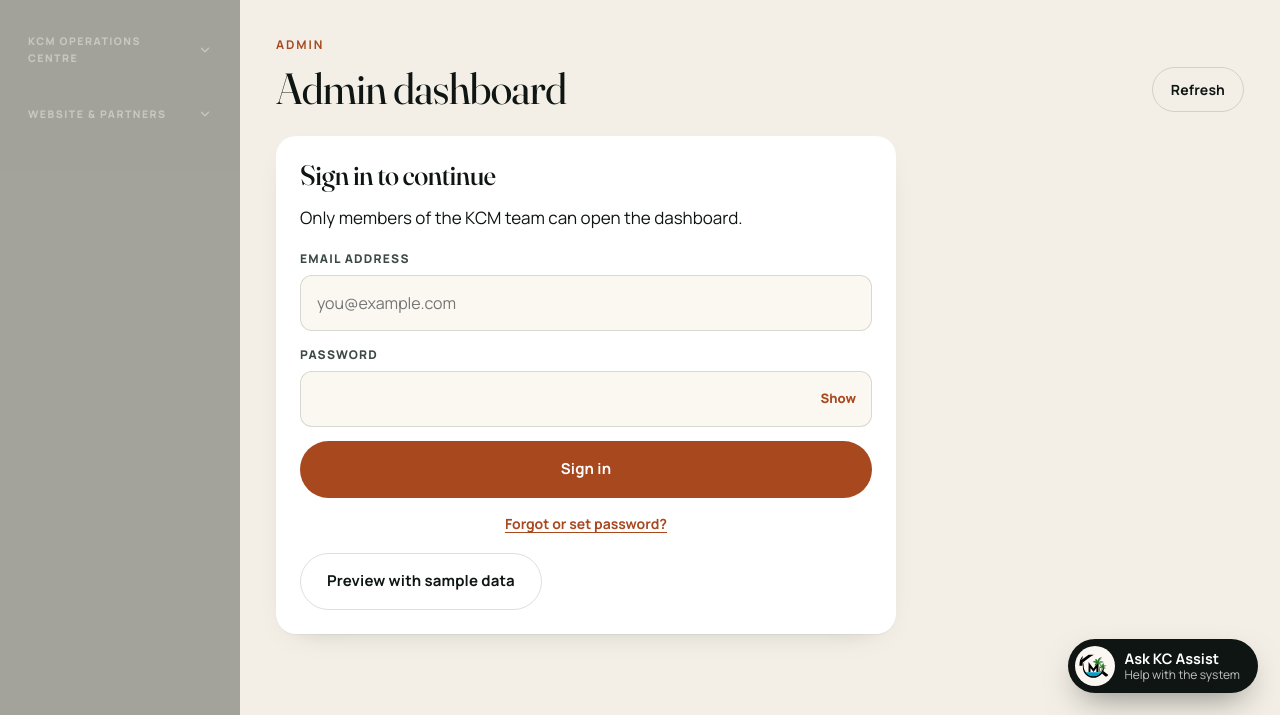
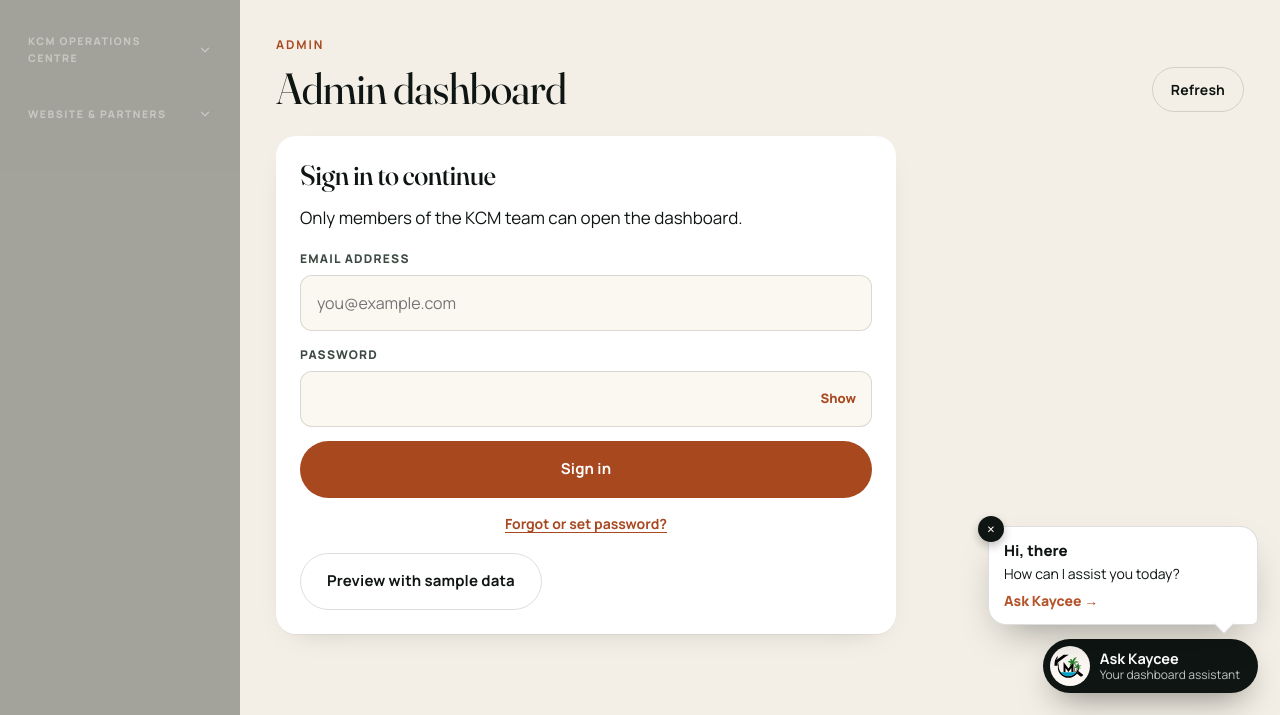
Before and after one commit to MATHONSIMM/KCMTravel-Tours, an ASP.NET Core app: page /admin in a window 1280 px wide. Shown: the part 85-800 px from the top of the page. Run offline with ASP.NET Core 8, Linux system fonts and the light colour scheme.

Commit message:
Dashboard Kaycee: answers 'my tickets' from live data, colleague workload, new intro and greeting bubble
Co-Authored-By: Claude Opus 5.5 <noreply@anthropic.com>
Claude-Session: https://claude.ai/code/session_01VDND8pwejiKdDGhGsBJFhg

```diff
--- a/KcmTravel/wwwroot/css/ops.css
+++ b/KcmTravel/wwwroot/css/ops.css
@@ -252,3 +252,14 @@ body.staff-mode .chat, body.staff-mode .wa-float { display: none !important; }
 @media (max-width: 760px) { .kca { right: 12px; bottom: 12px; } .kca-launch small { display: none; } }
 @media (prefers-reduced-motion: reduce) { .kca-typing span { animation: none; } }
 .kca-src { margin-top: 8px !important; font-size: 11.5px; color: var(--ink-soft); }
+.kca-sub { font-size: 13px; color: var(--ink-soft); }
+.kca-bad { color: #b42318; }
+.kca-teaser { position: absolute; right: 0; bottom: calc(100% + 14px); width: 270px; opacity: 0; transform: translateY(10px) scale(.96); transform-origin: bottom right; transition: opacity .35s ease, transform .45s ease; }
+.kca-teaser.is-in { opacity: 1; transform: none; }
+.kca-teaser[hidden] { display: none; }
+.kca-teaser-msg { position: relative; display: flex; flex-direction: column; gap: 3px; width: 100%; padding: 13px 15px; border: 1px solid var(--line); border-radius: 18px 18px 6px 18px; background: var(--card, #fff); color: var(--ink); font: inherit; font-size: 14px; line-height: 1.45; text-align: left; cursor: pointer; box-shadow: 0 18px 40px -16px rgba(0,0,0,.4); }
+.kca-teaser-msg::after { content: ""; position: absolute; right: 26px; bottom: -7px; width: 14px; height: 14px; background: inherit; border-right: 1px solid var(--line); border-bottom: 1px solid var(--line); transform: rotate(45deg); }
+.kca-teaser-hi { font-weight: 800; font-size: 15px; }
+.kca-teaser-cta { margin-top: 3px; font-weight: 800; color: var(--accent, #b4542a); }
+.kca-teaser-x { position: absolute; top: -10px; left: -10px; width: 26px; height: 26px; border: 0; border-radius: 50%; background: var(--night, #14201b); color: #fff; font-size: 16px; line-height: 1; cursor: pointer; box-shadow: 0 4px 10px rgba(0,0,0,.25); }
+@media (prefers-reduced-motion: reduce) { .kca-teaser { transition: none; } }
--- a/KcmTravel/wwwroot/js/staff-assistant.js
+++ b/KcmTravel/wwwroot/js/staff-assistant.js
@@ -1,4 +1,4 @@
-/* KC Assist: the staff assistant in the dashboard.
+/* Kaycee (dashboard assistant): the staff assistant in the dashboard.
    Answers "how do I…" questions about the KCM Operations Centre in plain language, however they are phrased.
    How it understands paraphrases (no AI service, no running cost, works offline):
      1. phrases and synonyms are mapped to one meaning ("give a ticket to", "allocate", "hand over" → assign)
@@ -281,10 +281,14 @@
     root.className = "kca";
     root.innerHTML = `
         <button type="button" class="kca-launch" aria-expanded="false" aria-controls="kca-panel">
-            <img src="${BASE}/images/brand/kcm-logo.svg" alt="" width="40" height="40"><span><strong>Ask KC Assist</strong><small>Help with the system</small></span>
+            <img src="${BASE}/images/brand/kcm-logo.svg" alt="" width="40" height="40"><span><strong>Ask Kaycee</strong><small>Your dashboard assistant</small></span>
         </button>
-        <section class="kca-panel" id="kca-panel" role="dialog" aria-label="KC Assist, help for staff" hidden>
-            <header><img src="${BASE}/images/brand/kcm-logo.svg" alt="" width="34" height="34"><div><strong>KC Assist</strong><small>Ask in your own words</small></div><button type="button" class="kca-x" aria-label="Close">×</button></header>
+        <div class="kca-teaser" hidden>
+            <button type="button" class="kca-teaser-msg"><span class="kca-teaser-hi"></span><span>How can I assist you today?</span><span class="kca-teaser-cta">Ask Kaycee →</span></button>
+            <button type="button" class="kca-teaser-x" aria-label="Hide this message">×</button>
+        </div>
+        <section class="kca-panel" id="kca-panel" role="dialog" aria-label="Kaycee, dashboard assistant" hidden>
+            <header><img src="${BASE}/images/brand/kcm-logo.svg" alt="" width="34" height="34"><div><strong>Kaycee</strong><small>Dashboard assistant · ask in your own words</small></div><button type="button" class="kca-x" aria-label="Close">×</button></header>
             <div class="kca-log" aria-live="polite"></div>
             <form class="kca-form"><input name="q" autocomplete="off" placeholder="e.g. how do I give a ticket to Sipho?" aria-label="Your question"><button type="submit" aria-label="Ask">Ask</button></form>
         </section>`;
@@ -293,7 +297,7 @@
     const add = (html, who = "bot") => { const m = document.createElement("div"); m.className = "kca-msg kca-" + who; m.innerHTML = html; log.append(m); log.scrollTop = log.scrollHeight; return m; };
     const chips = list => `<div class="kca-chips">${list.map(t => `<button type="button" data-ask="${esc(t)}">${esc(t)}</button>`).join("")}</div>`;
     const starters = () => {
-        const s = ["What's on my plate today?", "How do I register a WhatsApp enquiry?", "How do I prepare a quotation?", "How do I record a payment?"];
+        const s = ["How many tickets are on my name?", "How do I register a WhatsApp enquiry?", "How do I prepare a quotation?", "How do I record a payment?"];
         if (can("ops.assign")) s.splice(1, 0, "How do I assign a ticket?");
         if (can("pay.verify")) s.splice(1, 0, "How do I verify a payment?");
         if (can("users.manage")) s.push("How do I give someone access?");
@@ -302,11 +306,22 @@
     let greeted = false;
     const open = () => {
         panel.hidden = false; launch.setAttribute("aria-expanded", "true"); launch.hidden = true;
-        if (!greeted) { greeted = true; add(`<p>Hi ${esc(firstName() || "there")}, I'm KC Assist. Ask me how to do anything in the dashboard, in your own words. You can also type a ticket number.</p>${chips(starters())}`); }
+        if (!greeted) { greeted = true; add(`<p>Hi, ${esc(firstName() || "there")}. I'm Kaycee. How can I assist you today on the dashboard?</p><p class="kca-sub">Ask in your own words, for example "how many tickets are on my name?", or type a ticket number.</p>${chips(starters())}`); }
         setTimeout(() => input.focus(), 50);
     };
     const close = () => { panel.hidden = true; launch.hidden = false; launch.setAttribute("aria-expanded", "false"); launch.focus(); };
     launch.addEventListener("click", open);
+    const teaser = root.querySelector(".kca-teaser");
+    const teaserOff = () => { try { return sessionStorage.getItem("kca-teaser") === "off"; } catch { return false; } };
+    const hideTeaser = (instant) => { teaser.classList.remove("is-in"); if (instant === true) teaser.hidden = true; else setTimeout(() => { teaser.hidden = true; }, 300); try { sessionStorage.setItem("kca-teaser", "off"); } catch { /* storage unavailable */ } };
+    if (!teaserOff()) setTimeout(() => {
+        if (!panel.hidden) return;
+        teaser.querySelector(".kca-teaser-hi").textContent = `Hi, ${firstName() || "there"}`;
+        teaser.hidden = false; requestAnimationFrame(() => teaser.classList.add("is-in"));
+    }, 2500);
+    teaser.querySelector(".kca-teaser-msg").addEventListener("click", () => { hideTeaser(true); open(); });
+    teaser.querySelector(".kca-teaser-x").addEventListener("click", hideTeaser);
+    launch.addEventListener("click", () => { if (!teaser.hidden) hideTeaser(true); });
     root.querySelector(".kca-x").addEventListener("click", close);
     document.addEventListener("keydown", e => { if (e.key === "Escape" && !panel.hidden) close(); });
 
@@ -317,11 +332,30 @@
         html += d.a + (can(d.perm) ? goBtn(d.go) : "");
         return html;
     }
+    /* "how many tickets are on my name?", "what's assigned to me", "do I have overdue tasks": answered from live data.
+       "how do I add a task to my ticket?" stays a how-to question. */
+    const WORK = /\b(tickets?|tasks?|work|jobs?|enquir\w*|bookings?|overdue|due|assigned|follow[- ]?ups?|deadlines?|plate|load)\b/i;
+    const HOWTO = /\b(how (?:do|can|to|should|would)|where (?:do|can)|what (?:is|does|are the steps)|explain|steps to)\b/i;
+    const SELF = /\b(my|me|mine|i have|i'?ve got|do i|have i|on my name|under my name|assigned to me|for me)\b/i;
+    const ACTION = /\b(pass|give|assign|reassign|allocate|move|hand|transfer|send|share|delegate|add|create|change|delete|remove|record|approve|verify|cancel|complete|close)\b/i; // doing something = a how-to question
+    const isMyWork = q => WORK.test(q) && SELF.test(q) && !HOWTO.test(q) && !ACTION.test(q);
+    let wl = null, wlAt = 0;
+    const workload = async () => { if (!wl || Date.now() - wlAt > 60000) { wl = await KCM.call("workload"); wlAt = Date.now(); } return wl; };
+    async function colleagueWork(q) {
+        if (!can("ops.workload") || !WORK.test(q) || HOWTO.test(q) || ACTION.test(q)) return null;
+        const words = norm(q).split(/\s+/).filter(w => w.length > 2);
+        const list = await workload();
+        const hit = list.find(p => { const first = String(p.name || "").replace(/\(.*?\)/g, "").trim().split(/\s+/)[0].toLowerCase(); return first.length > 2 && words.includes(first); });
+        if (!hit) return null;
+        const nm = String(hit.name).replace(/\s*\(.*?\)/g, "");
+        return `<h4>${esc(nm)}'s work</h4><p><b>${hit.activeTickets}</b> active ticket${hit.activeTickets === 1 ? "" : "s"}${hit.supporting ? ` (plus ${hit.supporting} supporting)` : ""}, <b>${hit.openTasks || 0}</b> open task${hit.openTasks === 1 ? "" : "s"}${hit.overdueTasks ? `, <b class="kca-bad">${hit.overdueTasks} overdue</b>` : ""}${hit.overdueTickets ? ` and ${hit.overdueTickets} ticket${hit.overdueTickets === 1 ? "" : "s"} past their next-action date` : ""}.</p>${goBtn(["#workload", "Open Employee Workload"])}`;
+    }
     async function liveToday() {
         const w = await KCM.call("myWorkspace");
         const od = w.overdue || [], up = w.upcoming || [], tk = w.tickets || [];
         const item = k => `<li>${esc(k.title || k.nextAction || "")} <a href="#ticket/${esc(k.ref)}">${esc(k.ref)}</a></li>`;
-        let h = `<h4>Your work right now</h4><p>${tk.length} open ticket${tk.length === 1 ? "" : "s"}, ${od.length} overdue task${od.length === 1 ? "" : "s"}, ${up.length} due this week.</p>`;
+        let h = `<h4>Your work right now</h4><p>You have <b>${tk.length}</b> open ticket${tk.length === 1 ? "" : "s"} on your name, <b>${od.length}</b> overdue task${od.length === 1 ? "" : "s"} and <b>${up.length}</b> thing${up.length === 1 ? "" : "s"} due this week.</p>`;
+        if (tk.length) h += `<p><b>Your tickets:</b></p><ul>${tk.slice(0, 6).map(t => `<li><a href="#ticket/${esc(t.ref)}">${esc(t.ref)}</a> · ${esc(t.opStatus)}${t.overdue ? ' · <b class="kca-bad">overdue</b>' : ""}</li>`).join("")}${tk.length > 6 ? `<li>and ${tk.length - 6} more</li>` : ""}</ul>`;
         if (od.length) h += `<p><b>Do these first:</b></p><ul>${od.slice(0, 5).map(item).join("")}</ul>`;
         else if (up.length) h += `<p><b>Coming up:</b></p><ul>${up.slice(0, 5).map(item).join("")}</ul>`;
         else if (!tk.length) h += `<p>Nothing is assigned to you yet.${can("ops.assign") ? " Check <a href=\"#unassigned\">Unassigned Tickets</a>." : ""}</p>`;
@@ -368,7 +402,8 @@
             if (ref) { thinking.innerHTML = await liveTicket(ref.toUpperCase()); return; }
             if (/\b(?:hi|hello|hey|sawubona|molo|dumela|good (?:morning|afternoon|evening))\b/i.test(q) && q.split(/\s+/).length <= 4) { thinking.innerHTML = `<p>Hello ${esc(firstName())}! What can I help you with?</p>${chips(starters())}`; return; }
             if (/\b(?:thank|thanks|ngiyabonga|dankie|enkosi)\b/i.test(q)) { thinking.innerHTML = `<p>You're welcome. Ask me anything else about the system.</p>`; return; }
-            if (tokens(q).includes("mytoday")) { thinking.innerHTML = await liveToday(); return; }
+            if (tokens(q).includes("mytoday") || isMyWork(q)) { thinking.innerHTML = await liveToday(); return; }
+            const col = await colleagueWork(q); if (col) { thinking.innerHTML = col; return; }
             const r = rank(q);
             const ai = await askAi(q, r);
             if (ai) { thinking.innerHTML = ai; return; }
```
Also changed, not shown: backend/SETUP.md (+2 -2 lines), backend/dev/kca-test.js (+25 -4 lines), docs/guide-src/guide.html (+8 -8 lines), 5 other files.
